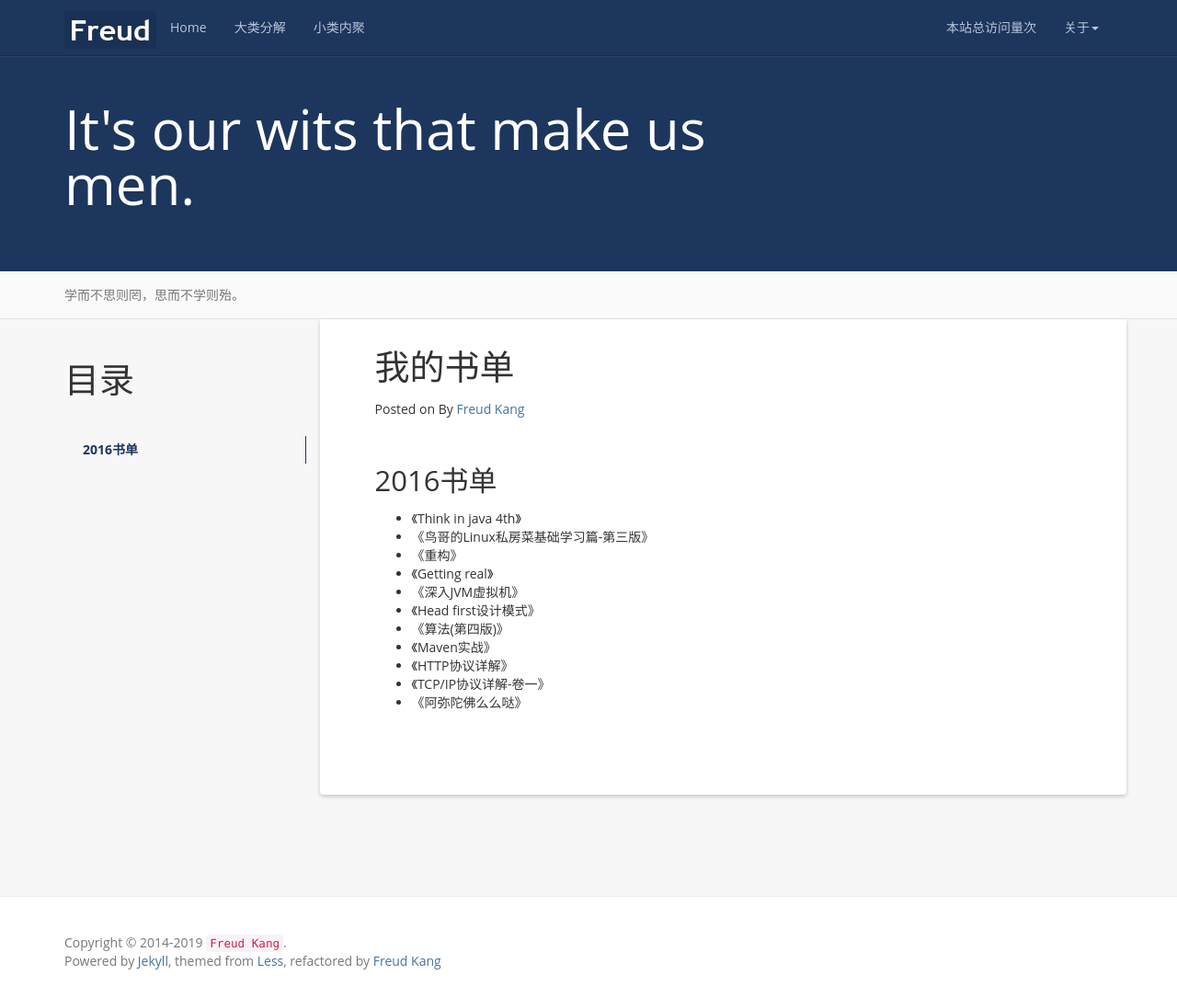
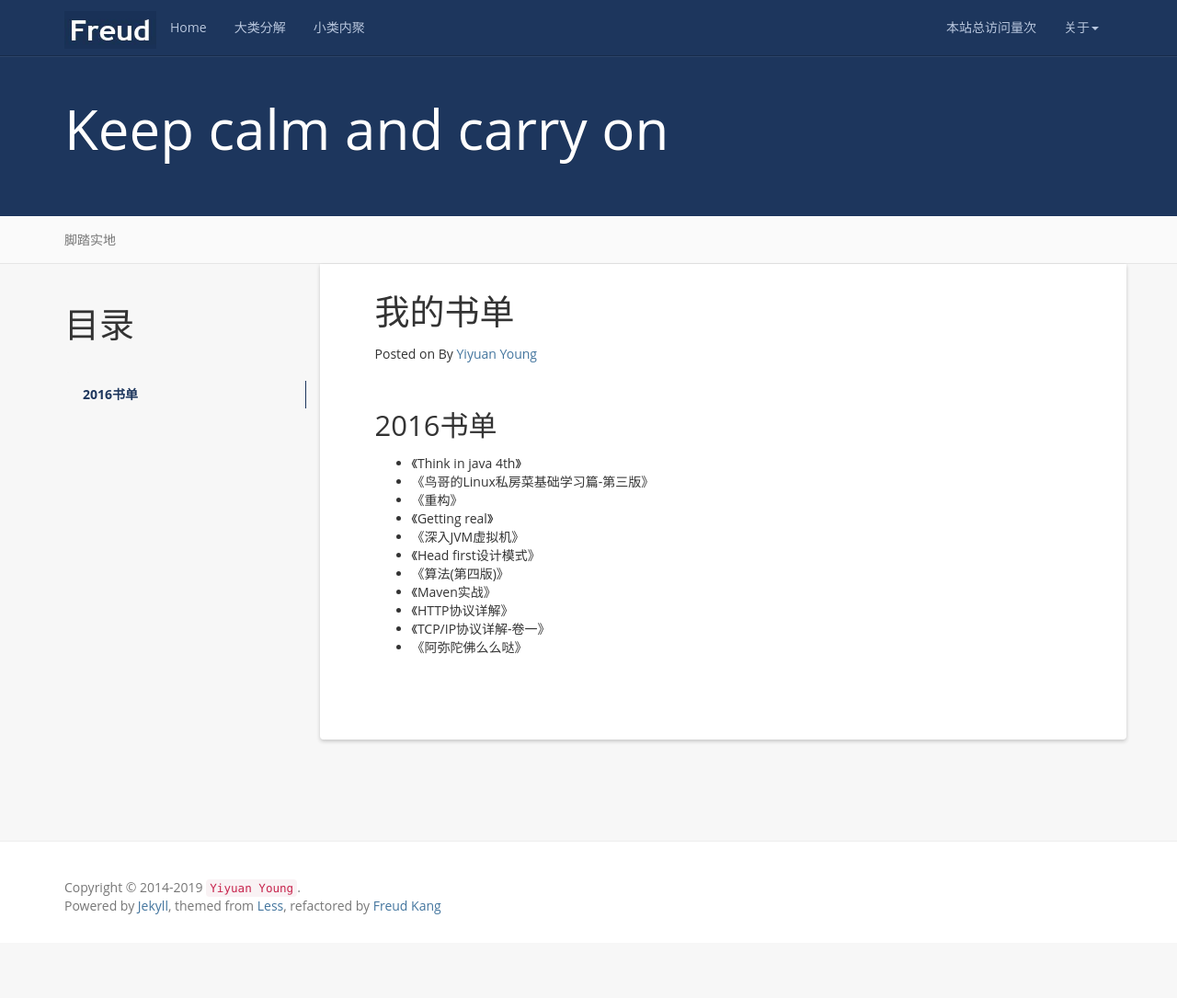
Before and after one commit to yyysjz1997/yyysjz1997.github.io, a Jekyll site: the page built from books.md, in a window 1280 px wide and 1085 px high. Shown: the whole window at 92% size. Built offline with Jekyll 4.4.1, drawn with Linux system fonts in a browser that asks for light colours; nearby versions of some CDN libraries; a script that is not in the unit is left out; comment, search, counter and statistics services are not loaded.

Commit message:
Update _config.yml

```diff
--- a/_config.yml
+++ b/_config.yml
@@ -1,15 +1,15 @@
 # Site settings
-name: Less Or More
-email: luoyan35714@126.com
-author: Freud Kang
-url: http://www.hifreud.com
-resume_site: http://www.hifreud.com/Resume.io/
-github: https://github.com/luoyan35714/
-baseurl: "/LessOrMore"
-description: Actually, less is more!
-meta_description: 康志华;个人博客;学而不思则罔;思而不学则殆;生命不止;折腾不休
-motto: It's our wits that make us men.
-banner: 学而不思则罔，思而不学则殆。
+name: 三丫滴blog
+email: yyy_1997_sjz@126.com
+author: Yiyuan Young
+url: https://github.com/yyysjz1997/
+resume_site: https://github.com/yyysjz1997/
+github: https://github.com/yyysjz1997/
+baseurl: ''
+description: Keep calm and carry on
+meta_description: 三丫;个人博客;脚踏实地;奋斗不止。
+motto: Keep calm and carry on
+banner: 脚踏实地
 
 #permalink: /:categories/:year/:month/:day/:title/
 permalink: /:year/:month/:day/:title/
@@ -17,9 +17,9 @@ paginate: 10
 
 exclude: ['README.md', 'Gemfile.lock', 'Gemfile', 'Rakefile']
 
-github_username: luoyan35714
+github_username: yyysjz1997
 
 # Build settings
 markdown: kramdown
 
-baidu_analysis: 94be4b0f9fc5d94cc0d0415ea6761ae9
+baidu_analysis: 5e5f4dfdbb6c1ee5e257d0dbd01374ca
```
